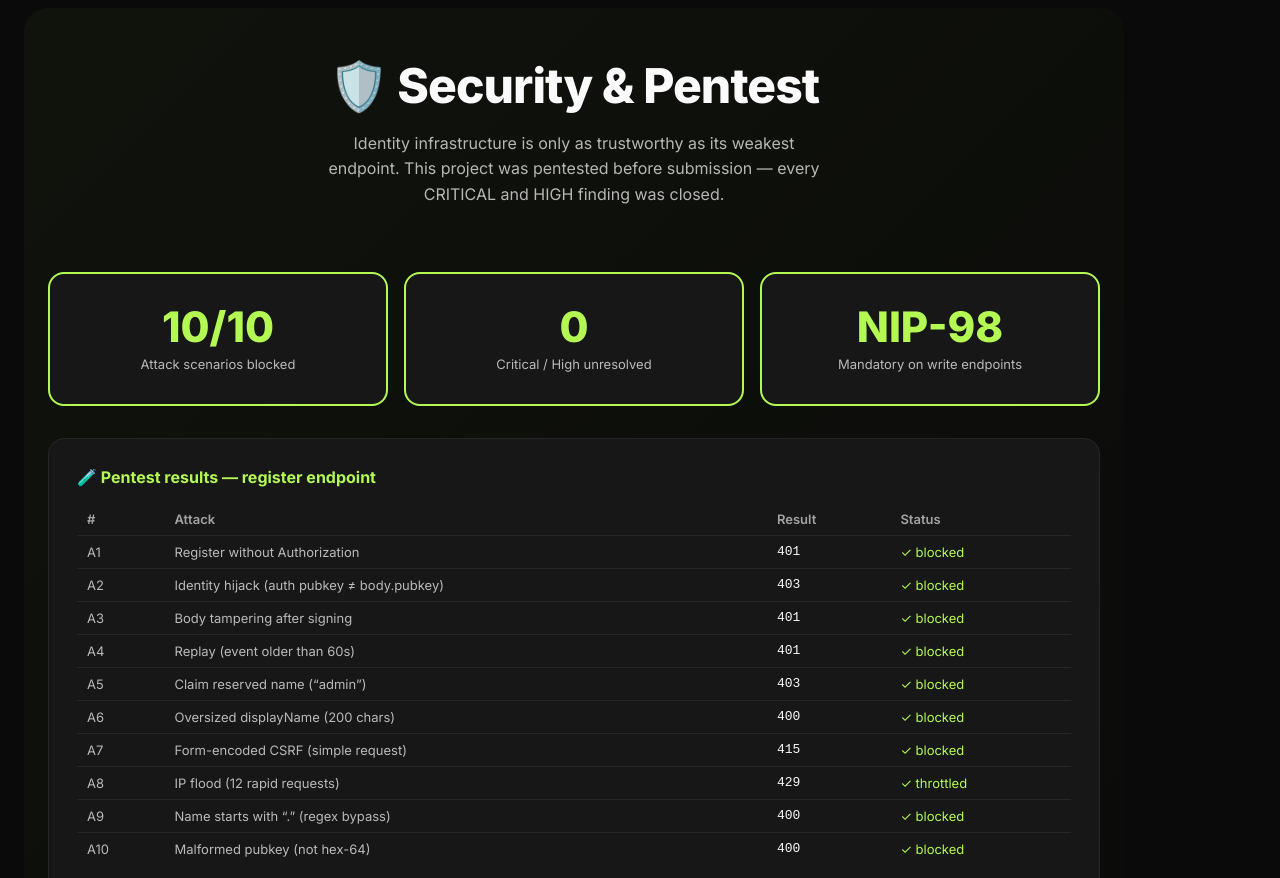
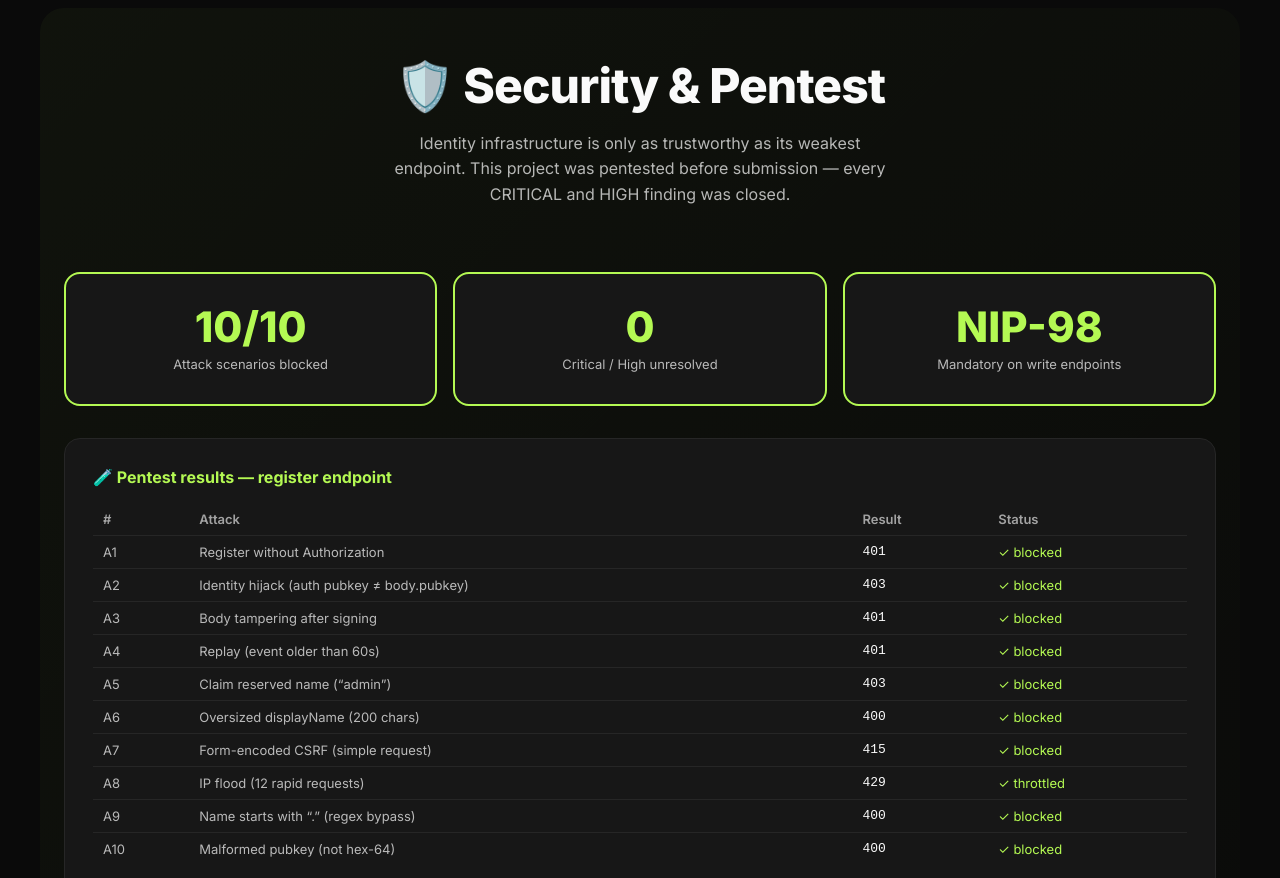
Before and after one commit to Lo0ker-Noma/nostr-identity-hub, a website built with Vite: page index.html in a window 1280 px wide. Shown: the part 4606-5484 px from the top of the page. Built offline with nearby package versions, Linux system fonts and the light colour scheme.

Commit message:
style(security): center Security & Pentest section like Discord
Was using margin: 80px 24px which stretched it full-width and visually
misaligned it. Now uses margin: 80px auto + max-width: 1200px, matching
the Discord Integration section layout.

```diff
--- a/index.html
+++ b/index.html
@@ -1075,7 +1075,7 @@
     </section>
 
     <!-- ====== SECURITY & PENTEST ====== -->
-    <section class="section" id="security-section" style="background: linear-gradient(135deg, rgba(180, 249, 83, 0.04) 0%, transparent 100%); border-radius: 24px; margin: 80px 24px; padding-top: 48px; padding-bottom: 48px;">
+    <section class="section" id="security-section" style="background: linear-gradient(135deg, rgba(180, 249, 83, 0.04) 0%, transparent 100%); border-radius: 24px; margin: 80px auto; max-width: 1200px; padding-top: 48px; padding-bottom: 48px;">
       <div class="section-header">
         <h2>🛡️ Security & Pentest</h2>
         <p>Identity infrastructure is only as trustworthy as its weakest endpoint. This project was pentested before submission — every CRITICAL and HIGH finding was closed.</p>
```
